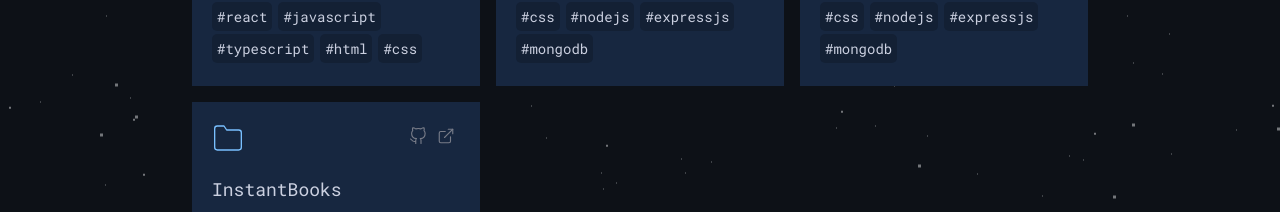
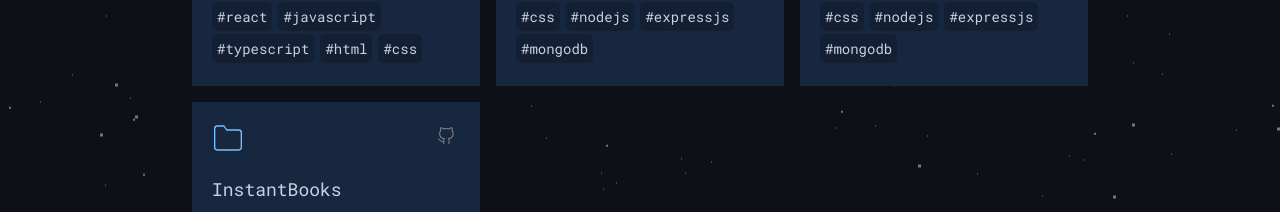
Before and after one commit to nikhilhooda35/nh-portfolio, a React (Create React App) app: page / in a window 1280 px wide. Shown: the part 1613-1825 px from the top of the page. Built offline with nearby package versions, Linux system fonts and the light colour scheme.

Commit message:
Update Projects.tsx

```diff
--- a/src/components/Projects.tsx
+++ b/src/components/Projects.tsx
@@ -29,7 +29,7 @@ const Projects = () => {
             desc: 'InstantBooks is an online bookstore project built using Django framework',
             tools: '#django #python #html #css #sqlite',
             github: 'https://github.com/nikhilhooda35/InstantBooks',
-            link: '/',
+            link: '',
         }
     ];
 
@@ -80,9 +80,12 @@ const Projects = () => {
                                             <GitHub className="link-1" color="var(--sublime)" size={18} strokeWidth={1.5} />
                                         </a>
                                     }
+                                    {
+                                        i.link !== "" &&
                                     <a href={i.link} target="_blank" rel="noopener noreferrer">
                                         <ExternalLink className="link-3" color="var(--sublime)" size={18} strokeWidth={1.5} />
                                     </a>
+                                    }
                                 </div>
                             </div>
                             <div className="card-title">{i.title}</div>
```
